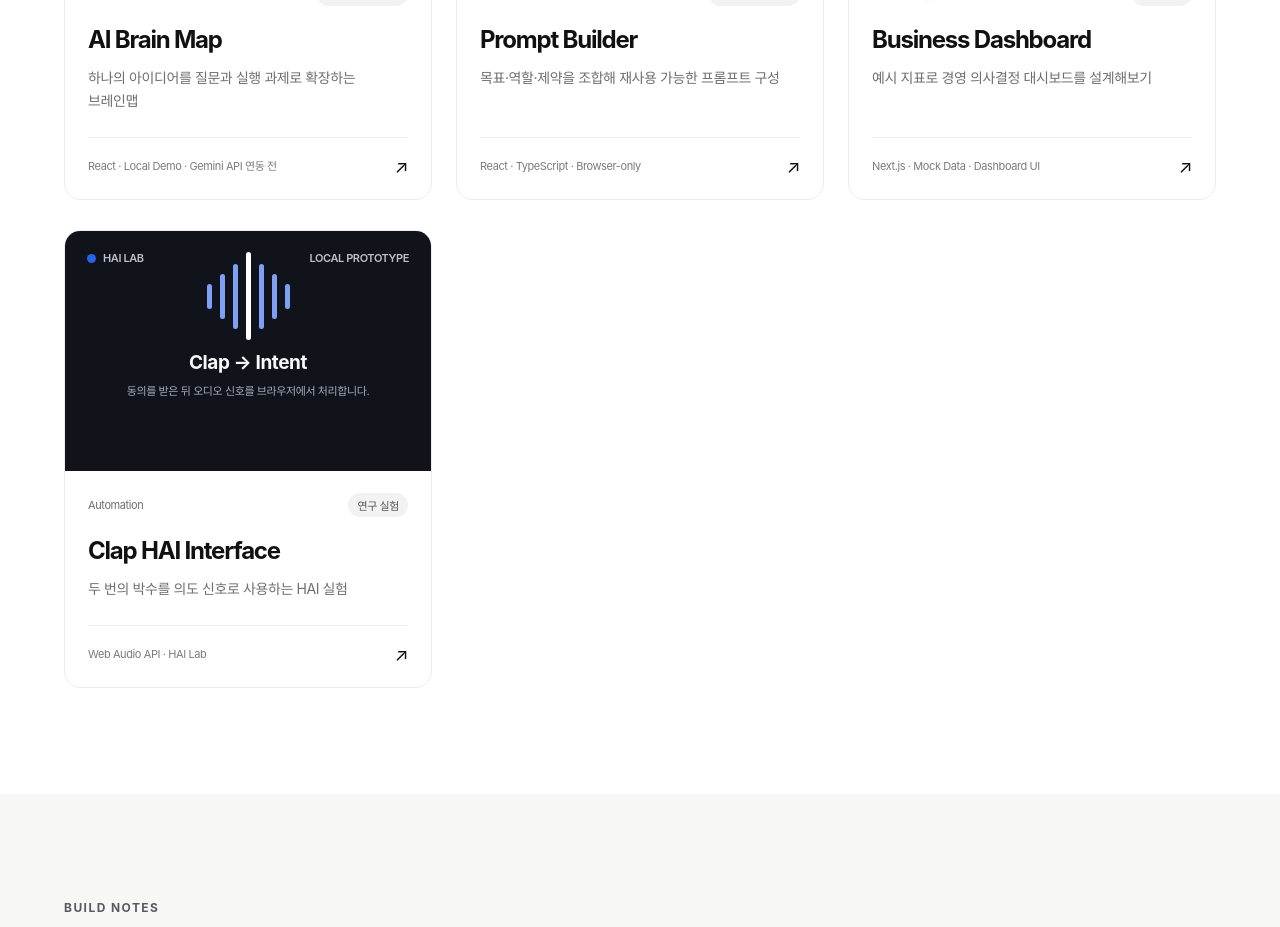
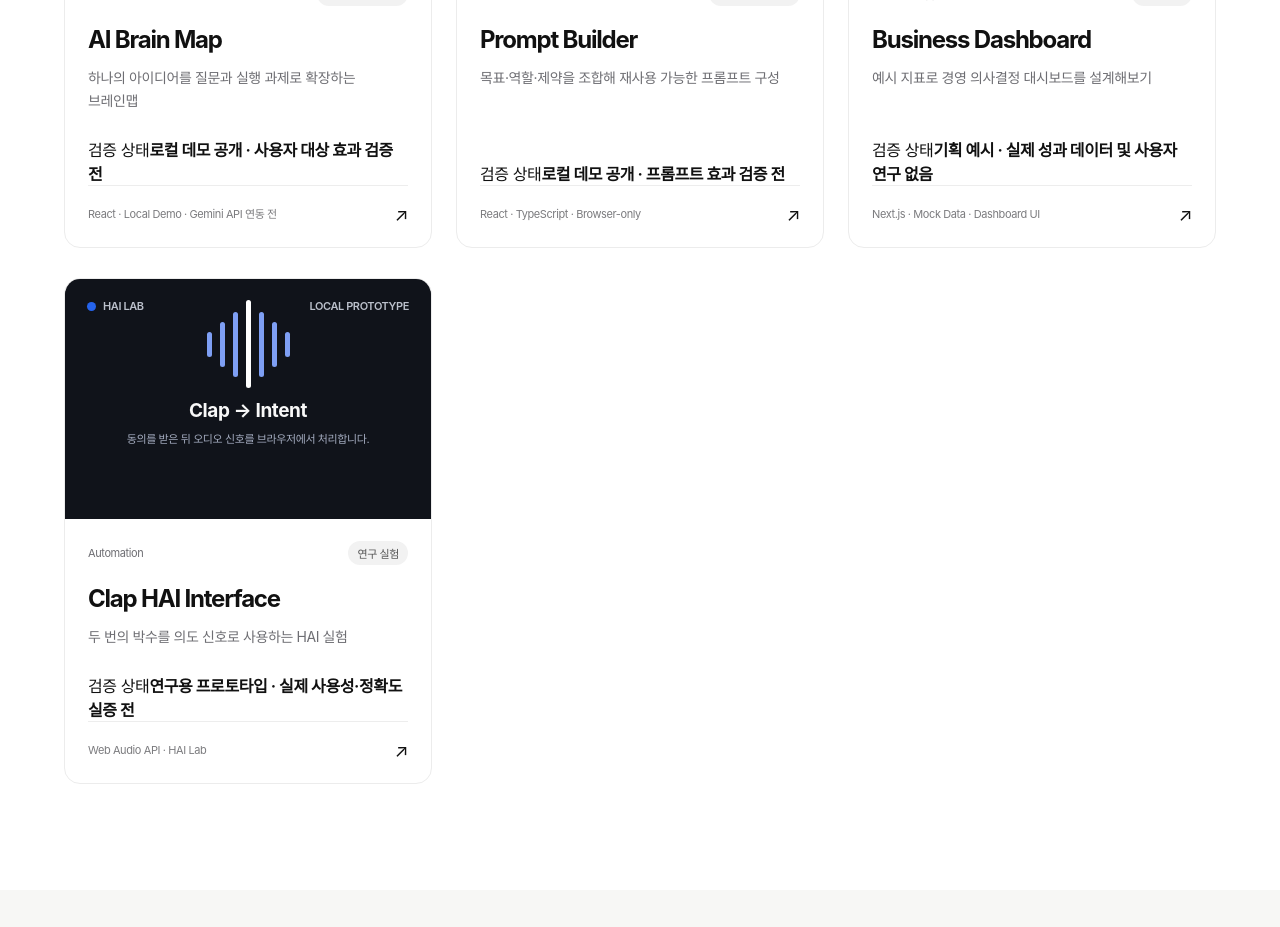
Before and after one commit to Jxny0ung/ddalkak-lab-hai, a Next.js app: page /projects in a window 1280 px wide. Shown: the part 980-1907 px from the top of the page. Built offline with nearby package versions, Linux system fonts and the light colour scheme.

Commit message:
feat(board): show verifiable status and avoid interpreting mock KPIs as results

```diff
--- a/src/app/projects/page.tsx
+++ b/src/app/projects/page.tsx
@@ -47,6 +47,7 @@ export default async function ProjectsPage({ searchParams }: { searchParams: Pro
                 <div className="sl-project-card-body">
                   <div className="sl-project-tags"><span>{p.category}</span><span>{p.status}</span></div>
                   <h2>{p.title}</h2><p>{p.subtitle}</p>
+                  <div className="sl-project-verification"><span>검증 상태</span><strong>{p.verification}</strong></div>
                   <div className="sl-project-tech">{p.technology}<span aria-hidden="true">↗</span></div>
                 </div>
               </Link>)}
```
